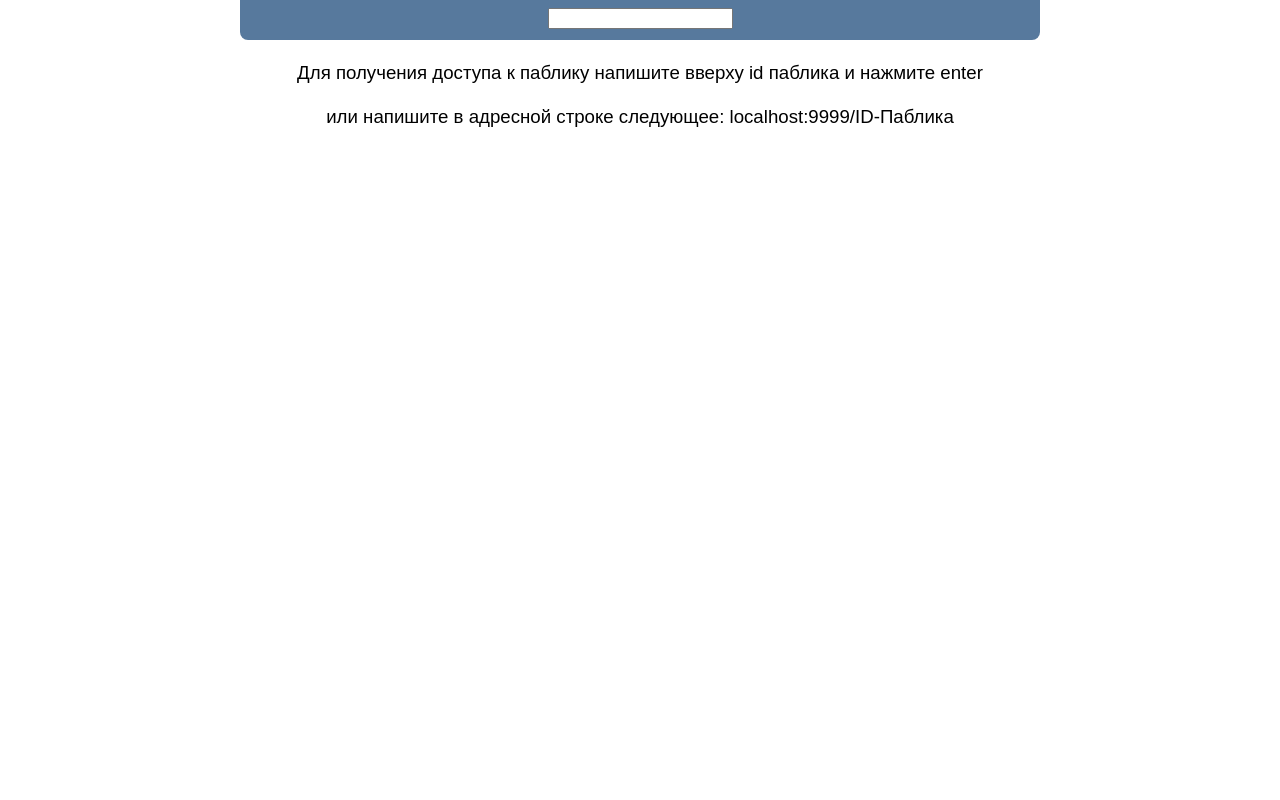
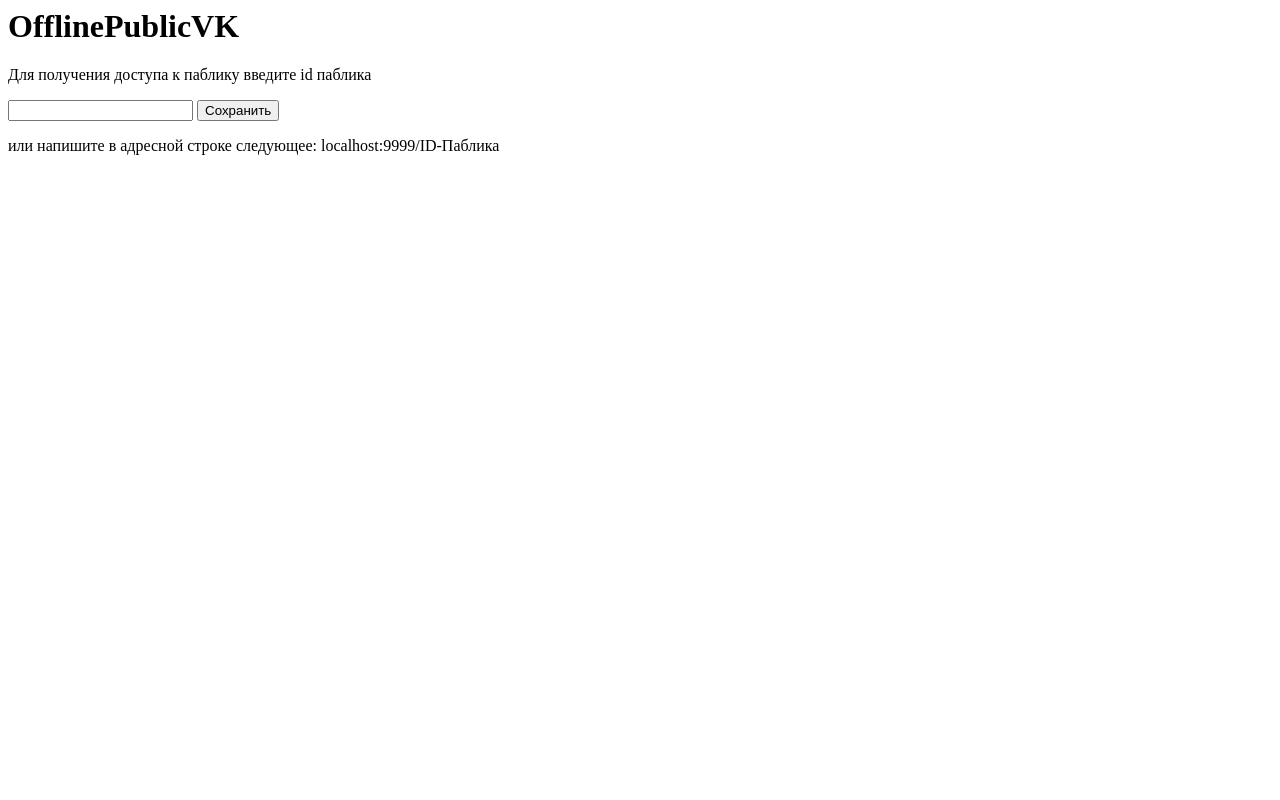
Before and after one commit to artiom202/OfflinePublicVK, a Python web app: template templates/index.html in a window 1280 px wide. Run offline with Jinja, Linux system fonts and the light colour scheme; the template is opened without the code that fills it, so the values that code supplies are empty.

Commit message:
Remaked code structure

```diff
--- a/templates/index.html
+++ b/templates/index.html
@@ -2,45 +2,7 @@
 <head>
     <meta http-equiv="Content-Type" content="text/html; charset=utf-8" />
     <title>OfflinePublicVK</title>
-    <style type="text/css">
-        head {
-            margin: 0px;
-            padding: 0px;
-        }
-        body {
-            margin: 0px;
-            padding: 0px;
-            font-family: Arial, sans-serif;
-        }
-        div {
-            border: 0px solid red;
-            margin: 0px;
-            padding: 0px;
-        }
-        div.top_bar {
-            padding:0px;
-            width: 800px;
-            height: 40;
-            margin: auto;
-            background-color:#57799d;
-            border-bottom-right-radius: 8px;
-            border-bottom-left-radius: 8px;
-        }
-        div.search {
-            position: relative;
-            text-align: center;
-            top: 8px;
-            padding:0px;
-            margin: 0px;
-        }
-        div.info{
-            width: 790px;
-            margin: auto;
-            text-align: center;
-            font-size: 14pt;
-        }
-    </style>
-    <script type="text/javascript">
+        <script type="text/javascript">
         function redirect(f) {
             d = parseInt(f.num.value);
             if (isNaN(d)) {
@@ -53,18 +15,14 @@
     </script>
 </head>
 <body>
-    <div class="top_bar">
-        <div class="search">
-            <form onSubmit="redirect(this); return false">
-                <input type="text" name="num">
-            </form>
-        </div>
-    </div>
-    <div class="info">
-        <br>
-        Для получения доступа к паблику напишите вверху id паблика и нажмите enter
-        <br><br>
-        или напишите в адресной строке следующее: localhost:9999/ID-Паблика
+    <h1>OfflinePublicVK</h1>
+    <div class="main">
+        <p>Для получения доступа к паблику введите id паблика</p>
+         <form onSubmit="redirect(this); return false">
+            <input type="text" name="num">
+            <input type="submit" value="Сохранить">
+         </form>
+        <p>или напишите в адресной строке следующее: localhost:9999/ID-Паблика</p>
     </div>
 </body>
 </html>
--- a/templates/pabl.html
+++ b/templates/pabl.html
@@ -3,13 +3,11 @@
 <head>
     <meta http-equiv="Content-Type" content="text/html; charset=utf-8" />
     <title>Пабл</title>
-    <link rel="stylesheet" href="style.css" />
-
 </head>
 
 <body>
 <div id="top-block">
-    OfflinePublicVK
+    <h1>OfflinePublicVK</h1>
 </div>
 <div id="top-block">
 <form action="http://localhost:9999/">
```
Also changed, not shown: main.py (+87 -87 lines).
